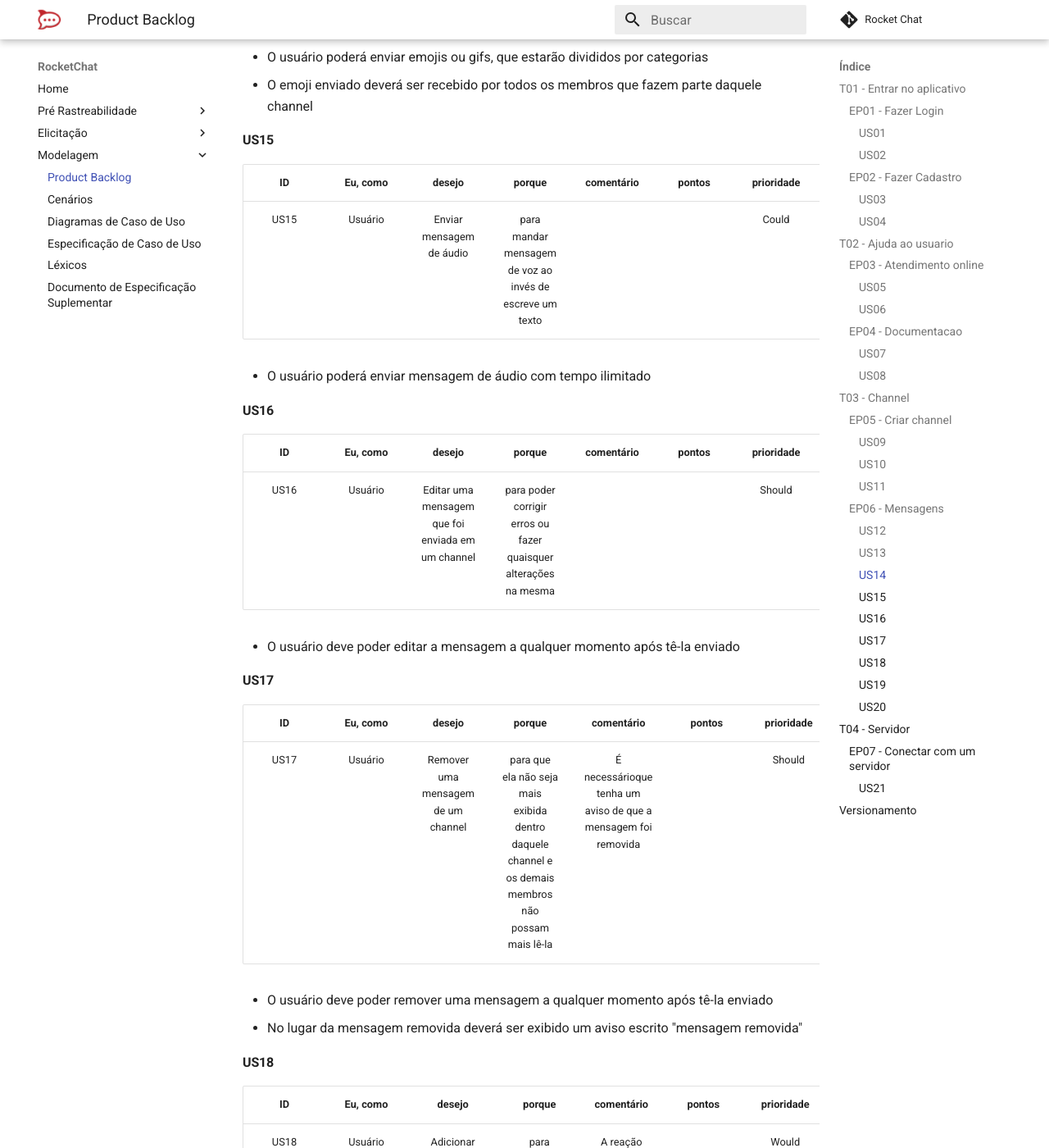
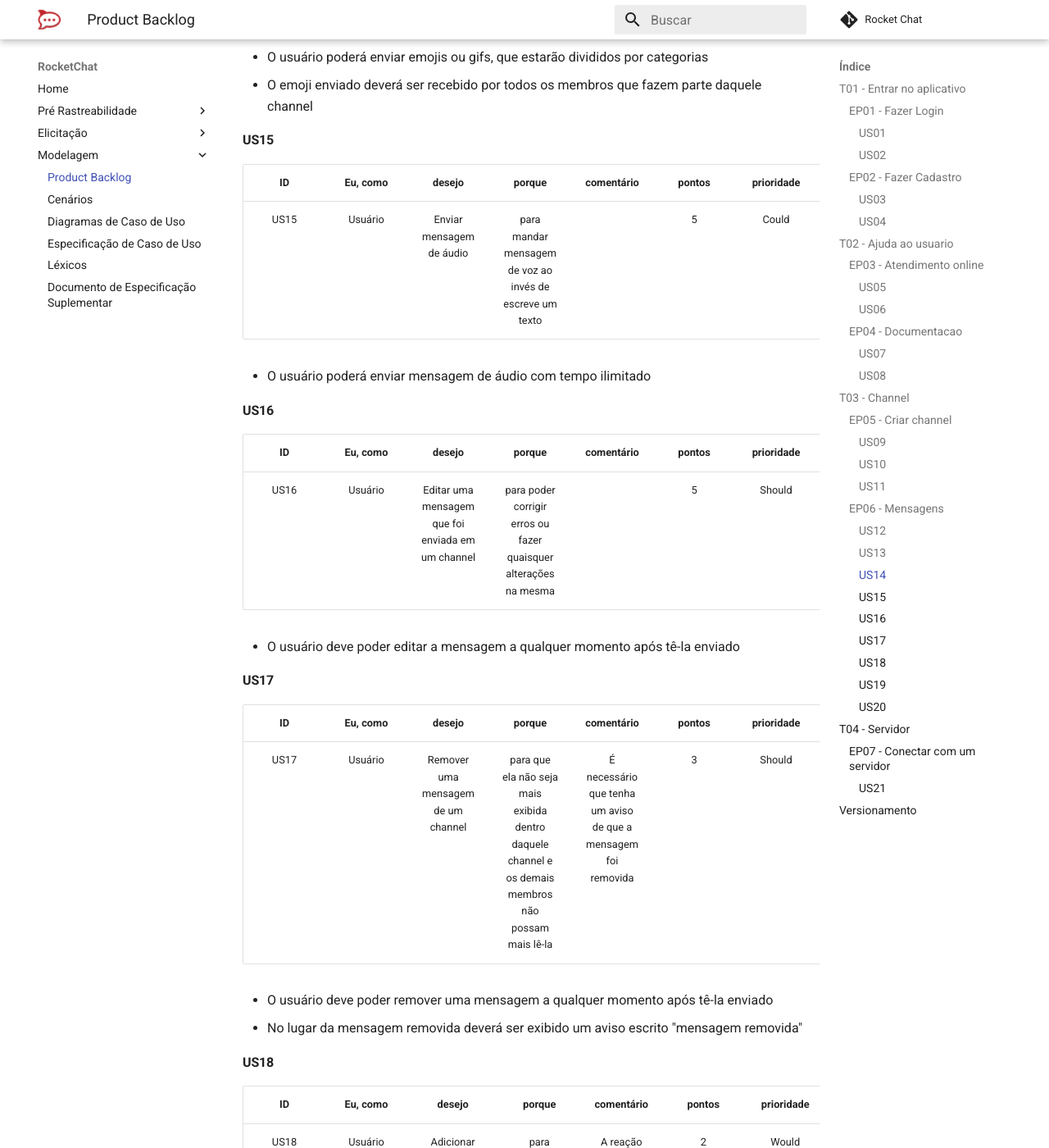
Before and after one commit to MarcosNBJ/2019.1-RocketChat, an MkDocs documentation site: the page built from docs/Modelagem/backlog.md, in a window 1280 px wide and 1400 px high, scrolled down 7780 px. Shown: the whole window at 82% size. Built offline with MkDocs 1.6.1 and Material for MkDocs 9.7.7, drawn with Linux system fonts in a browser that asks for light colours; comment, search, counter and statistics services are not loaded; some of the changed text lies outside the part shown.

Commit message:
adding points to US12-US20

```diff
--- a/docs/Modelagem/backlog.md
+++ b/docs/Modelagem/backlog.md
@@ -154,7 +154,7 @@
 
 | ID | Eu, como | desejo | porque | comentário | pontos | prioridade |Tipo |
 |:--:|:--:|:--:|:--:|:--:|:--:|:--:|:--:|
-| US12 | Usuário | Enviar uma mensagem de texto | para poder me comunicar de forma escrita com os membros de um channel|  |  | Must |Funcional|
+| US12 | Usuário | Enviar uma mensagem de texto | para poder me comunicar de forma escrita com os membros de um channel|  | 5 | Must |Funcional|
 
 * O usuário deverá ser capaz de enviar uma mensagem de texto para qualquer channel que ele faça parte
 * A mensagem enviada deverá ser recebida por todos os membros que fazem parte daquele channel
@@ -164,7 +164,7 @@
 
 | ID | Eu, como | desejo | porque | comentário | pontos | prioridade |Tipo |
 |:--:|:--:|:--:|:--:|:--:|:--:|:--:|:--:|
-| US13 | Usuário | Enviar um arquivo | para poder enviar qualquer documento ou arquivo que esteja armazenado no meu dispositivo para os demais membros do channel| Este arquivo pode ser uma foto, vídeo, documento, áudio, etc |  | Must |Funcional|
+| US13 | Usuário | Enviar um arquivo | para poder enviar qualquer documento ou arquivo que esteja armazenado no meu dispositivo para os demais membros do channel| Este arquivo pode ser uma foto, vídeo, documento, áudio, etc | 5 | Must |Funcional|
 
 * Ao selecionar essa opção o usuário deverá buscar no armazenamento do seu dispositivo o arquivo que deseja enviar
 * O arquivo enviado deverá ser recebido por todos os membros que fazem parte daquele channel
@@ -173,7 +173,7 @@
 
 | ID | Eu, como | desejo | porque | comentário | pontos | prioridade |Tipo |
 |:--:|:--:|:--:|:--:|:--:|:--:|:--:|:--:|
-| US14 | Usuário | Enviar um emoji| para poder demonstrar minha reação ou sentimento em um channel|  |  | Could |Funcional|
+| US14 | Usuário | Enviar um emoji| para poder demonstrar minha reação ou sentimento em um channel|  | 3 | Could |Funcional|
 
 * O usuário poderá enviar emojis ou gifs, que estarão divididos por categorias
 * O emoji enviado deverá ser recebido por todos os membros que fazem parte daquele channel
@@ -182,7 +182,7 @@
 
 | ID | Eu, como | desejo | porque | comentário | pontos | prioridade |Tipo |
 |:--:|:--:|:--:|:--:|:--:|:--:|:--:|:--:|
-| US15 | Usuário | Enviar mensagem de áudio| para mandar mensagem de voz ao invés de escreve um texto |  |  | Could |Funcional|
+| US15 | Usuário | Enviar mensagem de áudio| para mandar mensagem de voz ao invés de escreve um texto |  | 5 | Could |Funcional|
 
 * O usuário poderá enviar mensagem de áudio com tempo ilimitado
 
@@ -190,7 +190,7 @@
 
 | ID | Eu, como | desejo | porque | comentário | pontos | prioridade |Tipo |
 |:--:|:--:|:--:|:--:|:--:|:--:|:--:|:--:|
-| US16 | Usuário | Editar uma mensagem que foi enviada em um channel| para poder corrigir erros ou fazer quaisquer alterações na mesma|  |  | Should |Funcional|
+| US16 | Usuário | Editar uma mensagem que foi enviada em um channel| para poder corrigir erros ou fazer quaisquer alterações na mesma|  | 5 | Should |Funcional|
 
 * O usuário deve poder editar a mensagem a qualquer momento após tê-la enviado
 
@@ -198,7 +198,7 @@
 
 | ID | Eu, como | desejo | porque | comentário | pontos | prioridade |Tipo |
 |:--:|:--:|:--:|:--:|:--:|:--:|:--:|:--:|
-| US17 | Usuário | Remover uma mensagem de um channel| para que ela não seja mais exibida dentro daquele channel e os demais membros não possam mais lê-la| É necessárioque tenha um aviso de que a mensagem foi removida |  | Should |Funcional|
+| US17 | Usuário | Remover uma mensagem de um channel| para que ela não seja mais exibida dentro daquele channel e os demais membros não possam mais lê-la| É necessário que tenha um aviso de que a mensagem foi removida | 3 | Should |Funcional|
 
 * O usuário deve poder remover uma mensagem a qualquer momento após tê-la enviado
 * No lugar da mensagem removida deverá ser exibido um aviso escrito "mensagem removida"
@@ -207,7 +207,7 @@
 
 | ID | Eu, como | desejo | porque | comentário | pontos | prioridade |Tipo |
 |:--:|:--:|:--:|:--:|:--:|:--:|:--:|:--:|
-| US18 | Usuário | Adicionar uma reação(emoji) em uma determinada mensagem dentro de um channel| para expressar o sentimento ou sensação que tive ao ler aquela mensagem| A reação deverá ficar junto á mensagem que foi "reagida" |  | Would |Funcional|
+| US18 | Usuário | Adicionar uma reação(emoji) em uma determinada mensagem dentro de um channel| para expressar o sentimento ou sensação que tive ao ler aquela mensagem| A reação deverá ficar junto á mensagem que foi "reagida" | 2 | Would |Funcional|
 
 * O usuário deverá poder adicionar uma reação para uma mensagem enviada em um channel da qual faz parte
 * Se vários usuários adicionarem reações a uma mesma mensagem, todas as reações deverão ser exibidas
@@ -216,7 +216,7 @@
 
 | ID | Eu, como | desejo | porque | comentário | pontos | prioridade |Tipo |
 |:--:|:--:|:--:|:--:|:--:|:--:|:--:|:--:|
-| US19 | Usuário | Responder uma mensagem de um channel| para que o usuário que a enviou saiba que aquela resposta foi direcionada a sua mensagem|  |  | Should |Funcional|
+| US19 | Usuário | Responder uma mensagem de um channel| para que o usuário que a enviou saiba que aquela resposta foi direcionada a sua mensagem|  | 5 | Should |Funcional|
 
 * O usuário deverá poder responder uma mensagem que foi enviada em um channel
 * Uma mensagem de resposta deve exibir junto a ela a mensagem que está sendo respondida
@@ -225,7 +225,7 @@
 
 | ID | Eu, como | desejo | porque | comentário | pontos | prioridade |Tipo |
 |:--:|:--:|:--:|:--:|:--:|:--:|:--:|:--:|
-| US20 | Usuário | Reportar uma mensagem de um channel| para indicar que aquela mensagem foi ofensiva de alguma forma |  |  | Could |Funcional|
+| US20 | Usuário | Reportar uma mensagem de um channel| para indicar que aquela mensagem foi ofensiva de alguma forma |  | 5 | Could |Funcional|
 
 * O usuário deve poder reportar qualquer mensagem que tenha sido enviada no channel caso deseje
 
```
Also changed, not shown: other parts of docs/Modelagem/backlog.md (+1 -0 lines).
